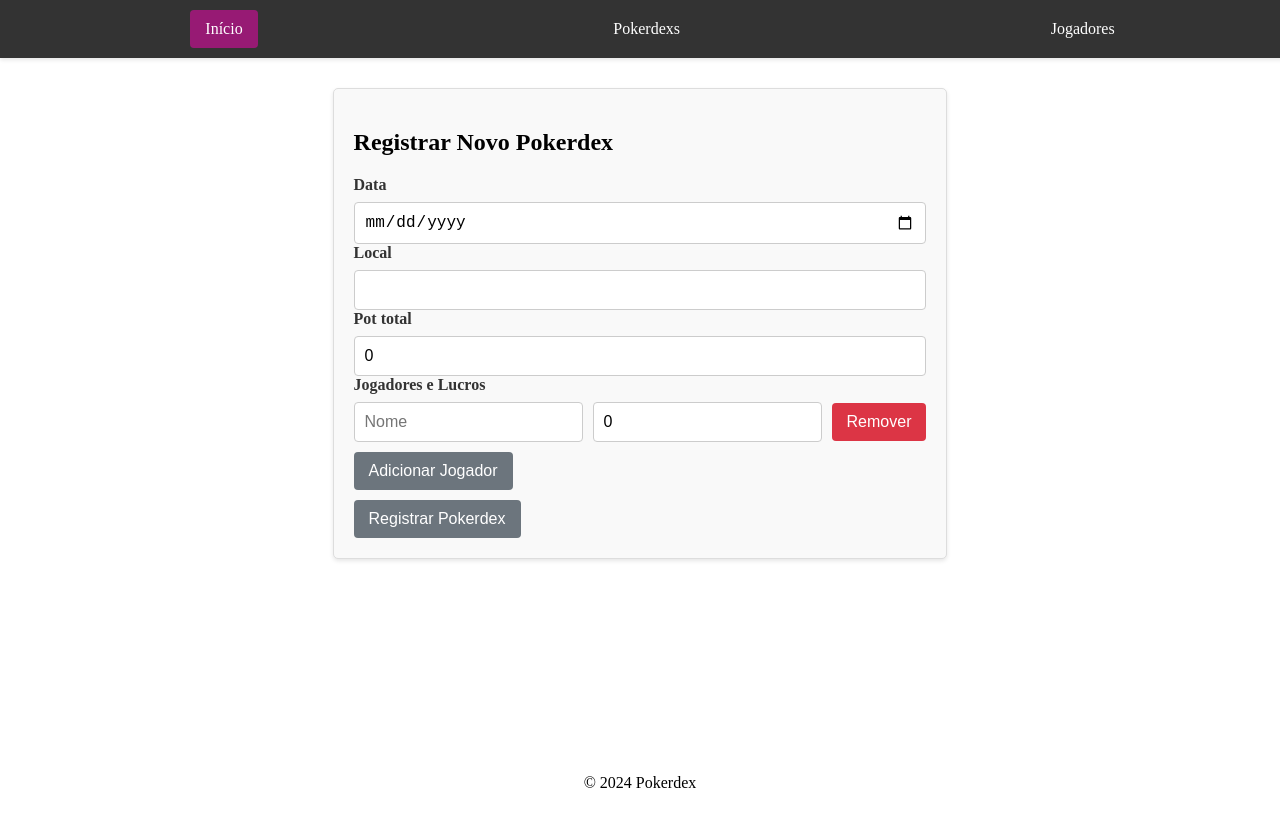
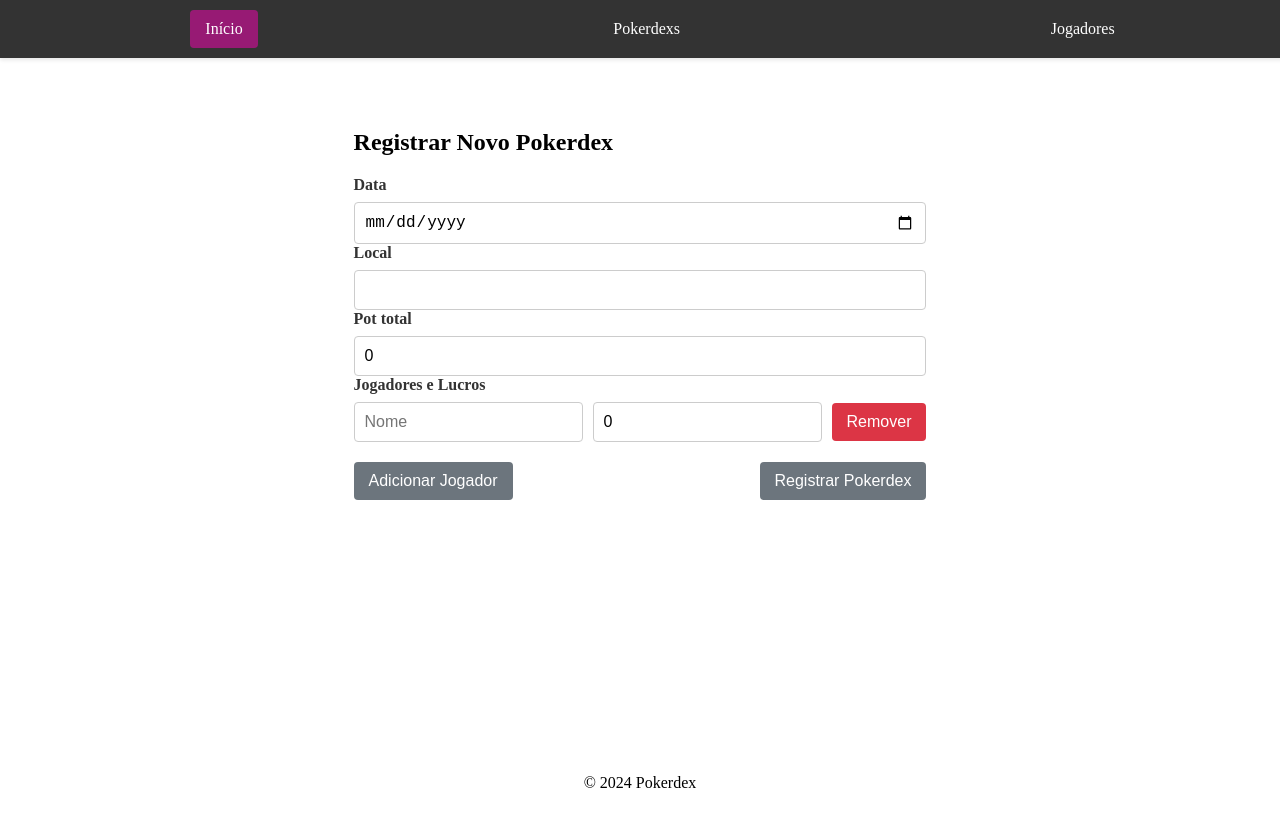
Before and after one commit to viniaraujo68/pokerdex, an Angular app in the folder frontend/: page / in a window 1280 px wide. Built offline with nearby package versions, Linux system fonts and the light colour scheme.

Commit message:
mudancas que eu nao lembro exatamente o que eu fiz

```diff
--- a/frontend/src/app/app.module.ts
+++ b/frontend/src/app/app.module.ts
@@ -1,4 +1,3 @@
-// src/app/app.module.ts
 import { BrowserModule } from '@angular/platform-browser';
 import { NgModule } from '@angular/core';
 import { AppRoutingModule } from './app-routing.module';
--- a/frontend/src/app/players/players.component.ts
+++ b/frontend/src/app/players/players.component.ts
@@ -13,23 +13,22 @@ interface Player {
   styleUrls: ['./players.component.css']
 })
 export class PlayersComponent implements OnInit {
-  players: Player[] = []; // Array to store player data
+  players: Player[] = [];
 
   constructor(private http: HttpClient) { }
 
   ngOnInit(): void {
-    this.fetchPlayers(); // Fetch players when the component initializes
+    this.fetchPlayers();
   }
 
-  // Method to fetch players from the backend
   fetchPlayers(): void {
-    this.http.get<Player[]>('http://localhost:3000/players') // Adjust the URL to your backend endpoint
+    this.http.get<Player[]>('http://localhost:3000/players')
       .subscribe(
         (data) => {
           this.players = data.sort((a, b) => b.totalProfit - a.totalProfit);
         },
         (error) => {
-          console.error('Error fetching players', error); // Log any errors
+          console.error('Error fetching players', error);
         }
       );
   }
--- a/frontend/src/app/poker-night-form/poker-night-form.component.css
+++ b/frontend/src/app/poker-night-form/poker-night-form.component.css
@@ -6,10 +6,10 @@
 .form-container {
   max-width: 600px;
   padding: 20px;
-  border: 1px solid #ddd;
+  border: 1px solid #ffffff;
   border-radius: 5px;
-  background-color: #f9f9f9;
-  box-shadow: 0 2px 4px rgba(0, 0, 0, 0.1);
+  background-color: #ffffff;
+  /* box-shadow: 0 2px 4px rgba(0, 0, 0, 0.1); */
 }
 
 .form-group label {
@@ -49,6 +49,12 @@
   flex-shrink: 0;
 }
 
+.button-container {
+  display: flex;
+  justify-content: space-between;
+  margin-top: 20px;
+}
+
 .btn {
   padding: 10px 15px;
   font-size: 16px;
@@ -59,7 +65,6 @@
 
 .btn-primary {
   background-color: #007bff;
-  margin-top: 10px;
   color: #fff;
 }
 
--- a/frontend/src/app/poker-night-form/poker-night-form.component.html
+++ b/frontend/src/app/poker-night-form/poker-night-form.component.html
@@ -81,10 +81,11 @@
 		  />
 		  <button type="button" class="btn btn-danger" (click)="removePlayer(i)">Remover</button>
 		</div>
-		<button type="button" class="btn btn-secondary" (click)="addPlayer()">Adicionar Jogador</button>
+		<div class="button-container">
+			<button type="button" class="btn btn-secondary" (click)="addPlayer()">Adicionar Jogador</button>
+			<button type="submit" class="btn btn-primary" [disabled]="pokerNightForm.invalid">Registrar Pokerdex</button>
+		</div>
 	  </div>
-
-	  <button type="submit" class="btn btn-primary" [disabled]="pokerNightForm.invalid">Registrar Pokerdex</button>
 	</form>
   </div>
 </div>
--- a/frontend/src/app/poker-night-form/poker-night-form.component.ts
+++ b/frontend/src/app/poker-night-form/poker-night-form.component.ts
@@ -53,7 +53,6 @@ export class PokerNightFormComponent {
       players: this.pokerNight.players
     };
 
-    // Make a POST request to the backend to save the poker night
     this.http.post('http://localhost:3000/pokernights', pokerNightData)
       .subscribe(
         (response) => {
--- a/frontend/src/app/poker-nights/poker-nights.component.ts
+++ b/frontend/src/app/poker-nights/poker-nights.component.ts
@@ -21,7 +21,7 @@ interface PokerNight {
   styleUrls: ['./poker-nights.component.css']
 })
 export class PokerNightsComponent implements OnInit {
-  pokerNights: PokerNight[] = []; // Array to store poker night data
+  pokerNights: PokerNight[] = [];
 
   constructor(private http: HttpClient, private cdr: ChangeDetectorRef) { }
 
@@ -29,15 +29,14 @@ export class PokerNightsComponent implements OnInit {
     this.fetchPokerNights();
   }
 
-  // Method to fetch poker nights from the backend
   fetchPokerNights(): void {
-    this.http.get<PokerNight[]>('http://localhost:3000/pokernights') // Adjust the URL to your backend endpoint
+    this.http.get<PokerNight[]>('http://localhost:3000/pokernights')
       .subscribe(
         (data) => {
-          this.pokerNights = data; // Assign fetched data to pokerNights array
+            this.pokerNights = data.sort((a, b) => new Date(b.date).getTime() - new Date(a.date).getTime());
         },
         (error) => {
-          console.error('Error fetching poker nights', error); // Log any errors
+          console.error('Error fetching poker nights', error);
         }
       );
   }
@@ -58,7 +57,7 @@ export class PokerNightsComponent implements OnInit {
           }
         },
         (error) => {
-          console.error('Error deleting poker night', error); // Log any errors
+          console.error('Error deleting poker night', error);
         }
       );
   }
```
